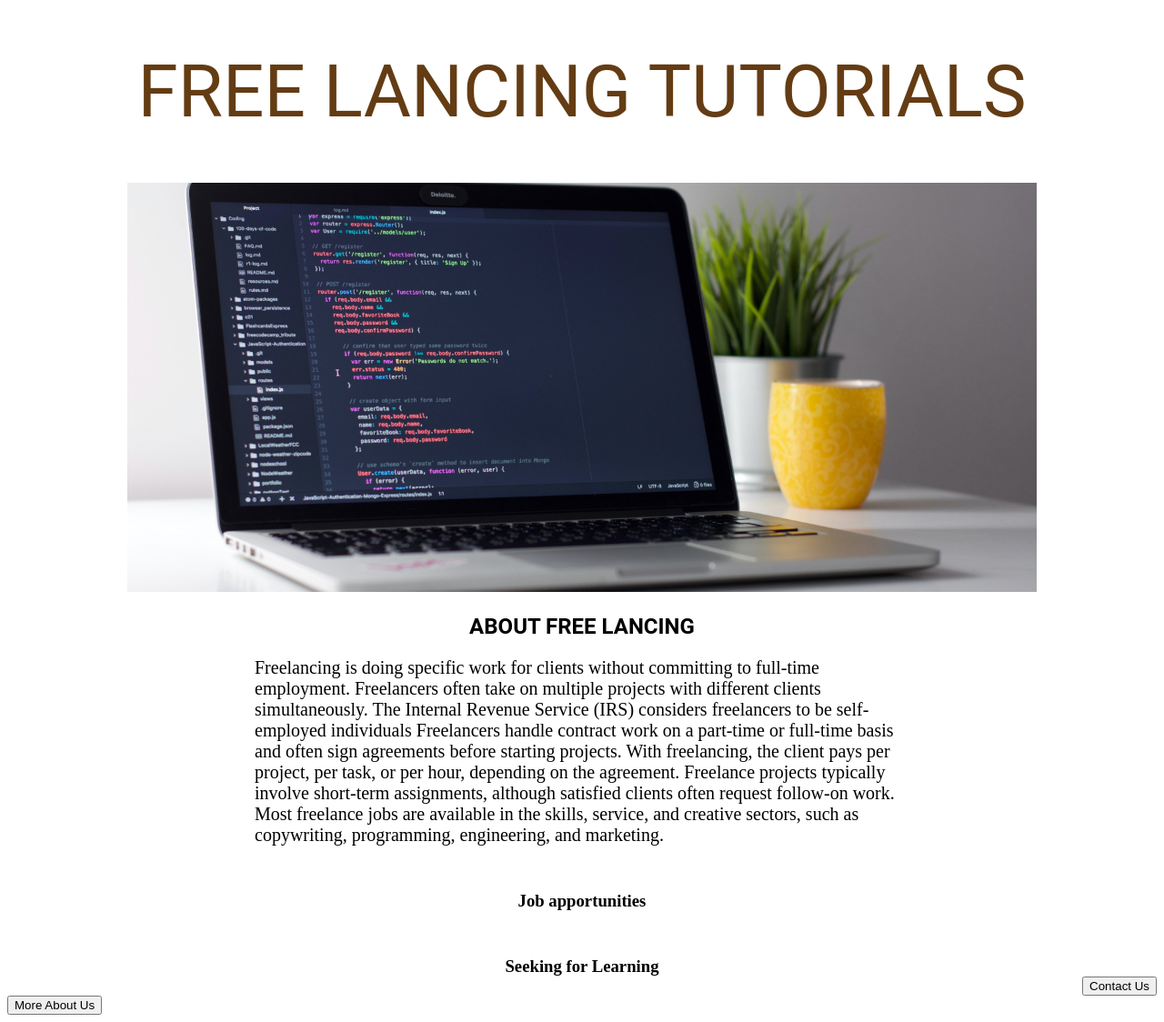
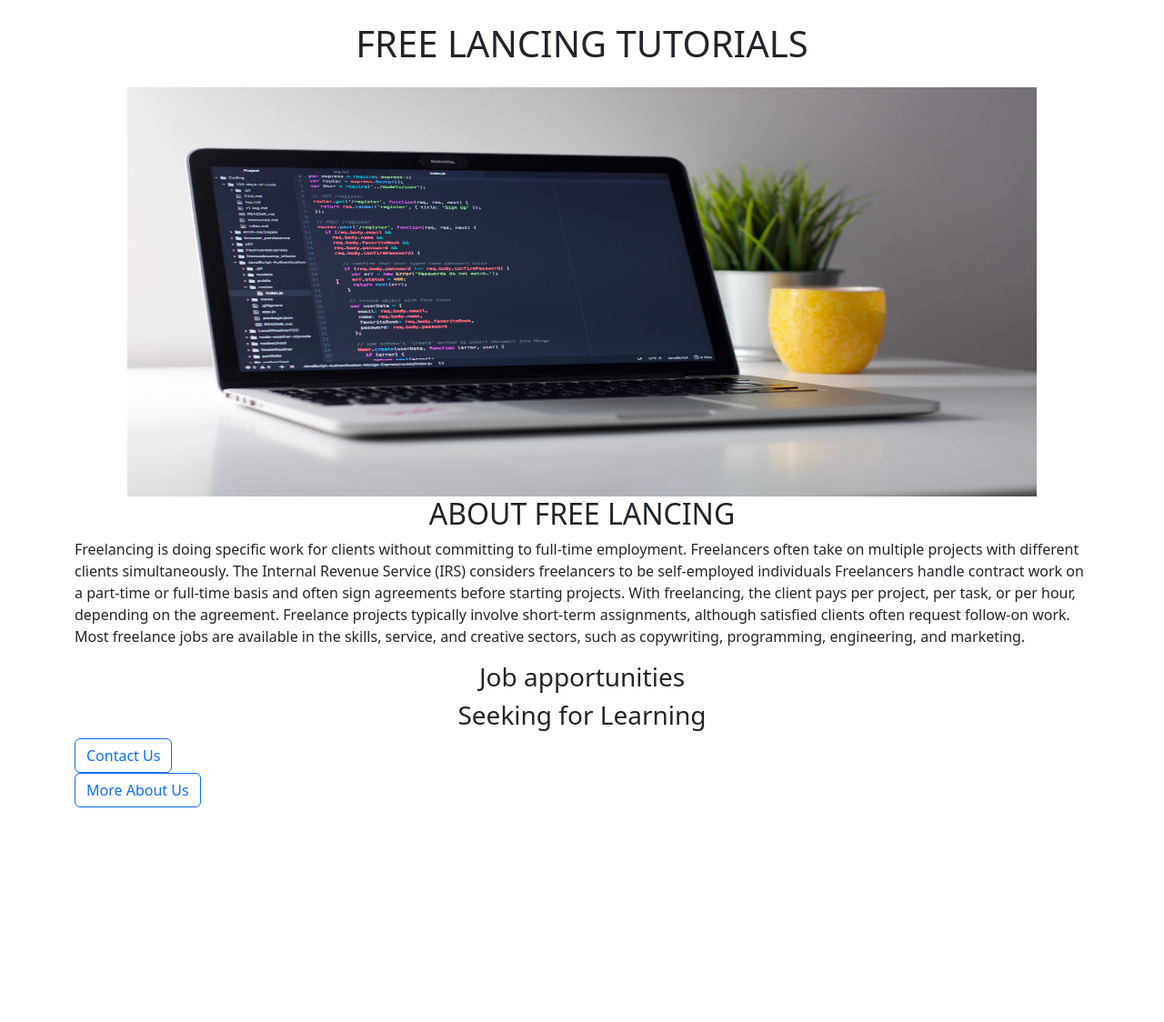
Before and after one commit to Aimgod07/New-Project, a Flask app: page / in a window 1280 px wide. Shown: the whole page at 91% size. After the commit the page ends 888 px from the top, so only its background shows below. Run offline with Flask 2, Linux system fonts and the light colour scheme.

Commit message:
bootstrap

```diff
--- a/templates/home.html
+++ b/templates/home.html
@@ -1,33 +1,24 @@
 <!DOCTYPE html>
 <html>
   <head>
-    <style> h1{
-   font-size: 80px;
-   font-family: Roboto;
-  font-weight: normal;
-   color: rgb(100,60,20)
-    }
-      h2{font-family:Roboto;}
-    #banner{
-    object-fit:cover;}
-      #container{
-        max-width: 720px;
-        margin:0 auto 0 auto;
-        font-size:20px;
-      }
-      h3{margin: 50px 0 0 0}
+    <style>
     </style>
+     <meta charset="utf-8">
+    <meta name="viewport" content="width=device-width, initial-scale=1">
+     <link href="https://cdn.jsdelivr.net/npm/bootstrap@5.3.0-alpha3/dist/css/bootstrap.min.css" rel="stylesheet" integrity="sha384-KK94CHFLLe+nY2dmCWGMq91rCGa5gtU4mk92HdvYe+M/SXH301p5ILy+dN9+nJOZ" crossorigin="anonymous">
+  </head>
     <title>
       First Project
     </title>
   </head>
   <body>
-    <h1 align="center">FREE LANCING TUTORIALS </h1>
+    <div class="container">
+    <h1 class="text-center mt-4 mb-4">FREE LANCING TUTORIALS </h1>
     <center><img id="banner" src=https://new-project-3.aimgod07.repl.co/static/dj.jpg
       height="450"width="1000" ></center>
    <h2 align ="center">ABOUT FREE LANCING
    </h2>
-    <div id="container"> <p>Freelancing is doing specific work for clients without committing to full-time employment. Freelancers often take on multiple projects with different clients simultaneously. The Internal Revenue Service (IRS) considers freelancers to be self-employed individuals
+    <div> <p>Freelancing is doing specific work for clients without committing to full-time employment. Freelancers often take on multiple projects with different clients simultaneously. The Internal Revenue Service (IRS) considers freelancers to be self-employed individuals
 
 Freelancers handle contract work on a part-time or full-time basis and often sign agreements before starting projects.
 
@@ -37,7 +28,7 @@ With freelancing, the client pays per project, per task, or per hour, depending
     <h3 align="center">
       Seeking for Learning
     </h3>
-    <div style="text-align:right;"><button>Contact Us</button></div>
-    <button>More About Us</button>
+    <div><button1 type="button" class="btn btn-outline-primary" disabled>Contact Us</button></div>
+    <button2 type="button" class="btn  btn-outline-primary" disabled>More About Us</button>
   </body>
 </html>
```
Also changed, not shown: static/dc.jpg (added).
